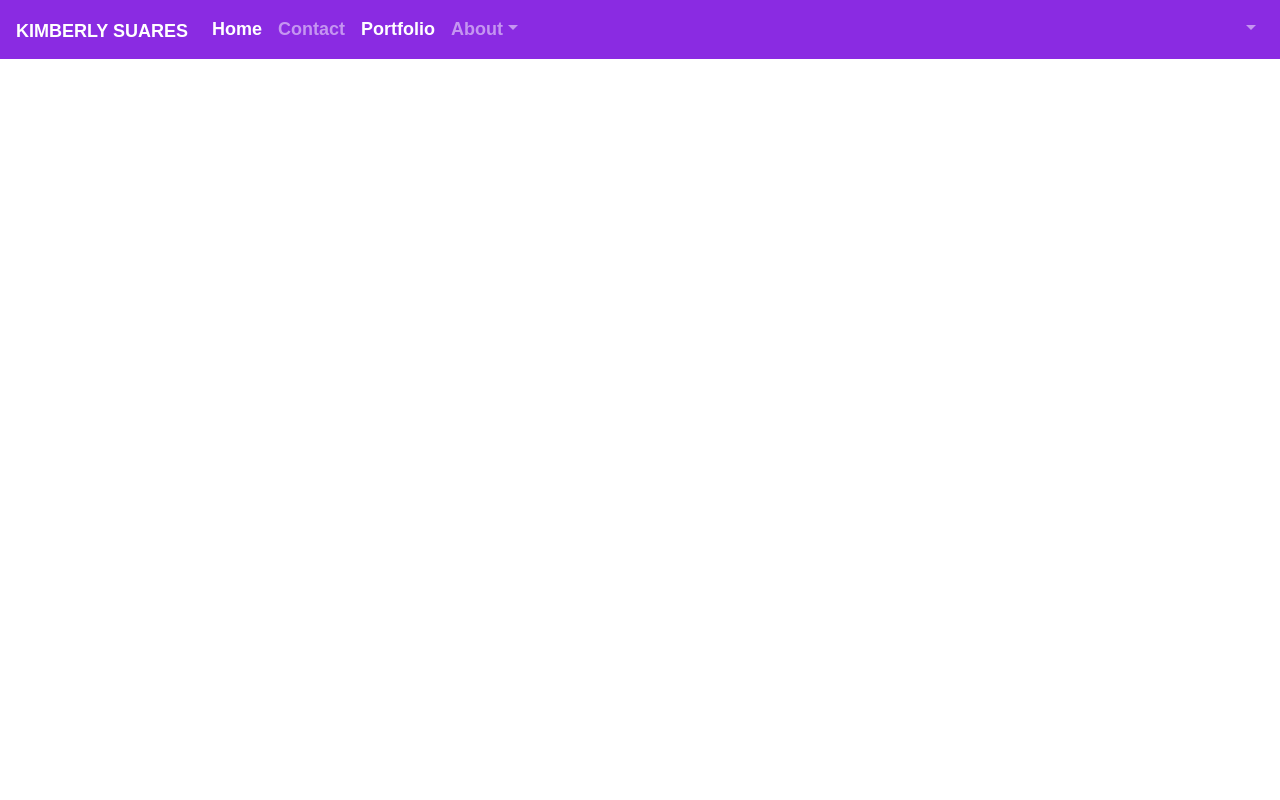
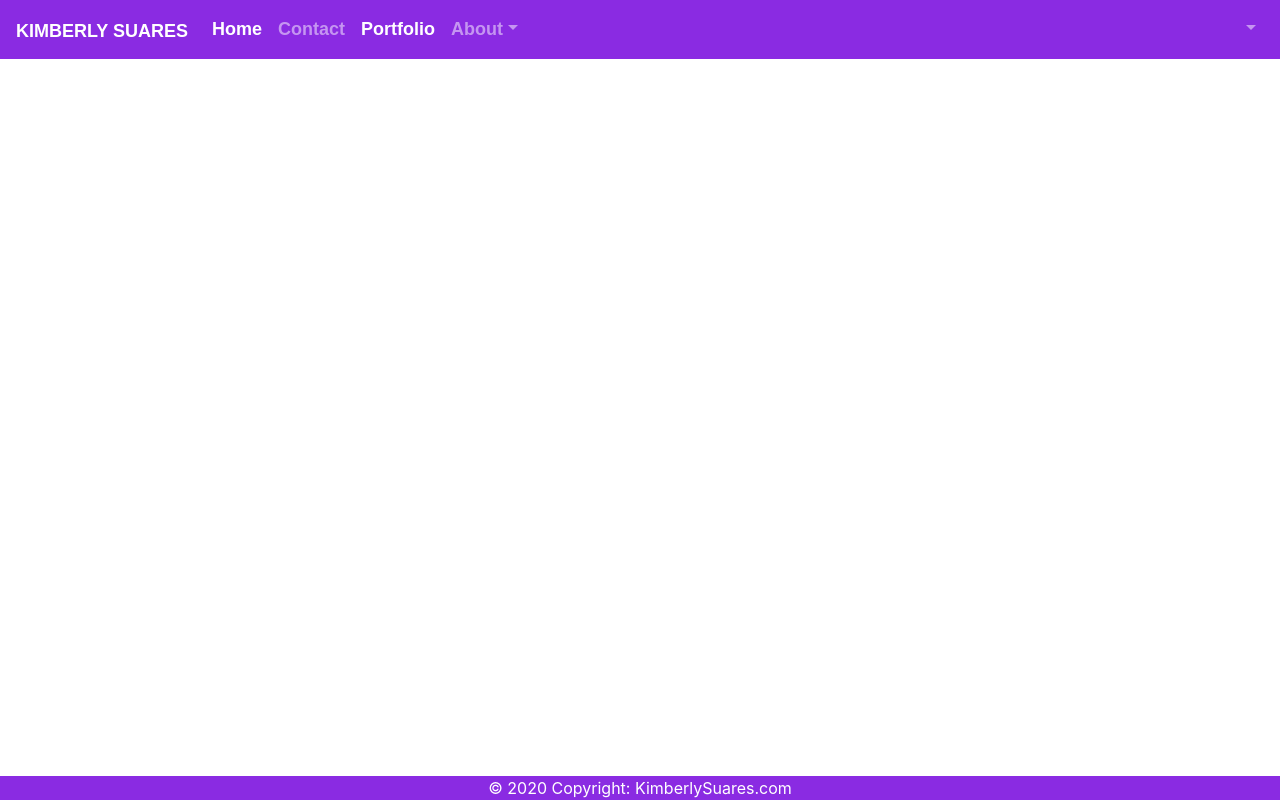
Before and after one commit to ksuares1/kimberly-, a React (Create React App) app in the folder client/: page /portfolio in a window 1280 px wide. Built offline with nearby package versions, Linux system fonts and the light colour scheme; a web font is replaced by a local one.

Commit message:
fixed css for footer

```diff
--- a/client/src/App.js
+++ b/client/src/App.js
@@ -15,6 +15,7 @@ function App() {
       <Navbar/>
       <div>
         <Route exact path="/" component={HomePage}/ >
+
         {/* <Route exact path="/portfolio" component={ProjectPage}/> */}
 
     </div>
--- a/client/src/index.css
+++ b/client/src/index.css
@@ -27,5 +27,10 @@ code {
 }
 
 .footer-bg{
-  color:blueviolet;
+  background-color:blueviolet;
+  position:fixed;
+  text-align:center;
+  width:100%;
+  left:0;
+  bottom:0;
 }
```
